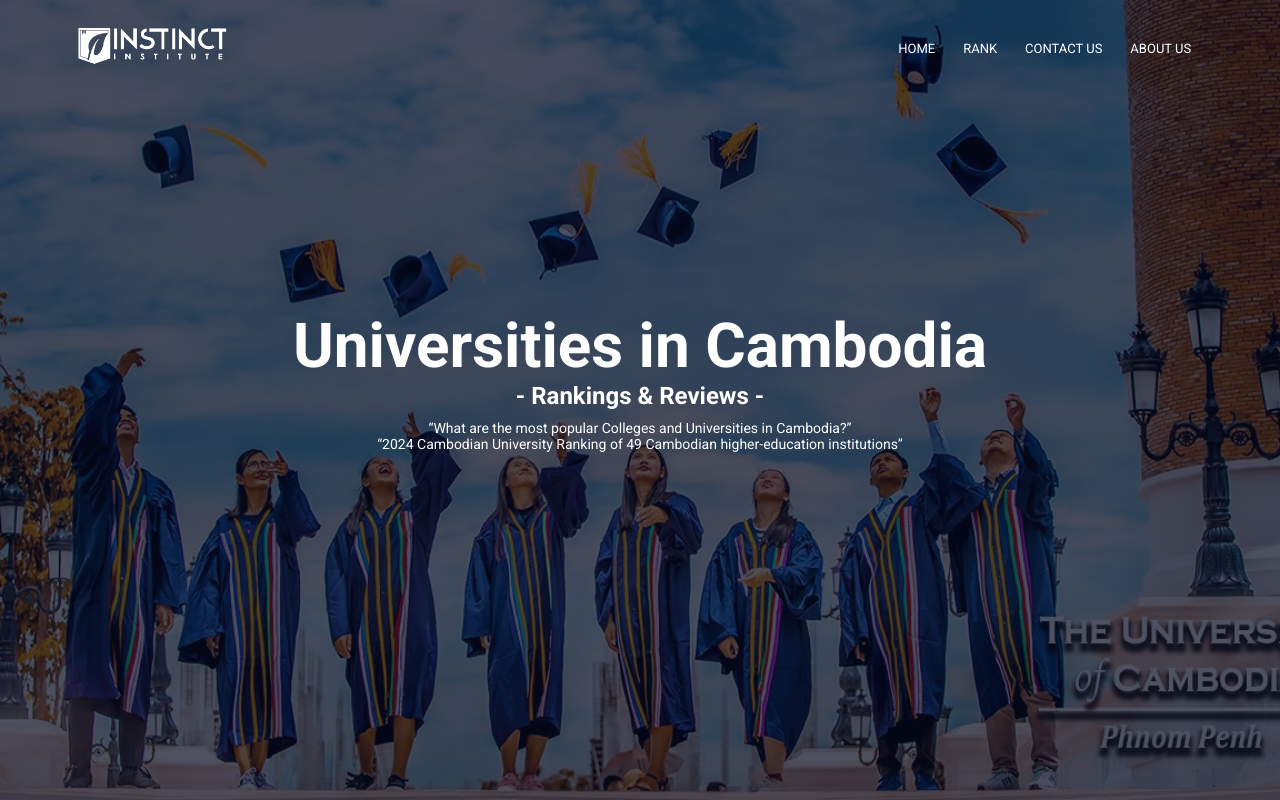
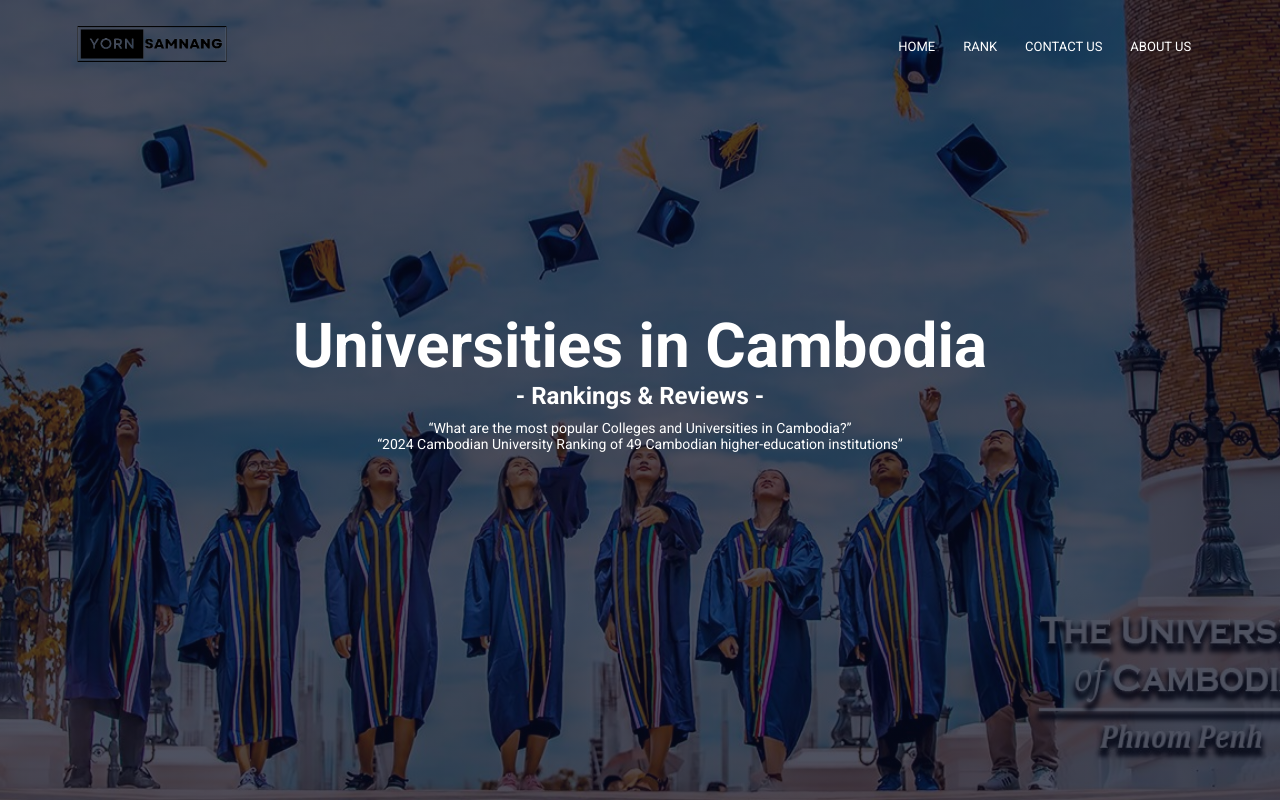
Before and after one commit to yornsamnang27/yornsamnang27.github.io, a plain HTML site: page index.html in a window 1280 px wide. Shown: the top 800 px of the page. Drawn offline with Linux system fonts and the light colour scheme.

Commit message:
Add files via upload

```diff
--- a/index.html
+++ b/index.html
@@ -13,7 +13,7 @@
         href="https://fonts.googleapis.com/css2?family=Roboto:ital,wght@0,300;0,400;0,500;0,700;0,900;1,100&display=swap"
         rel="stylesheet">
     <link rel="stylesheet" href="https://stackpath.bootstrapcdn.com/font-awesome/4.7.0/css/font-awesome.min.css">
-    <link rel="icon" type="image/x-icon" href="images/webLogo.jpeg">
+    <link rel="icon" type="image/x-icon" href="images/myWebLogo.png">
 </head>
 
 <body>
@@ -22,7 +22,7 @@
 
     <section class="header">
         <nav>
-            <a href="index.html"><img src="images/instinct-with-t-logo-white.png"></a>
+            <a href="index.html"><img src="images/myLogo.png"></a>
             <div class="nav-links" id="navLinks">
                 <i class="fa fa-times" onclick="hidemenu()"></i>
                 <ul>
```
Also changed, not shown: detail.html (+2 -2 lines), images/myLogo.png (added), images/myWebLogo.png (added).
